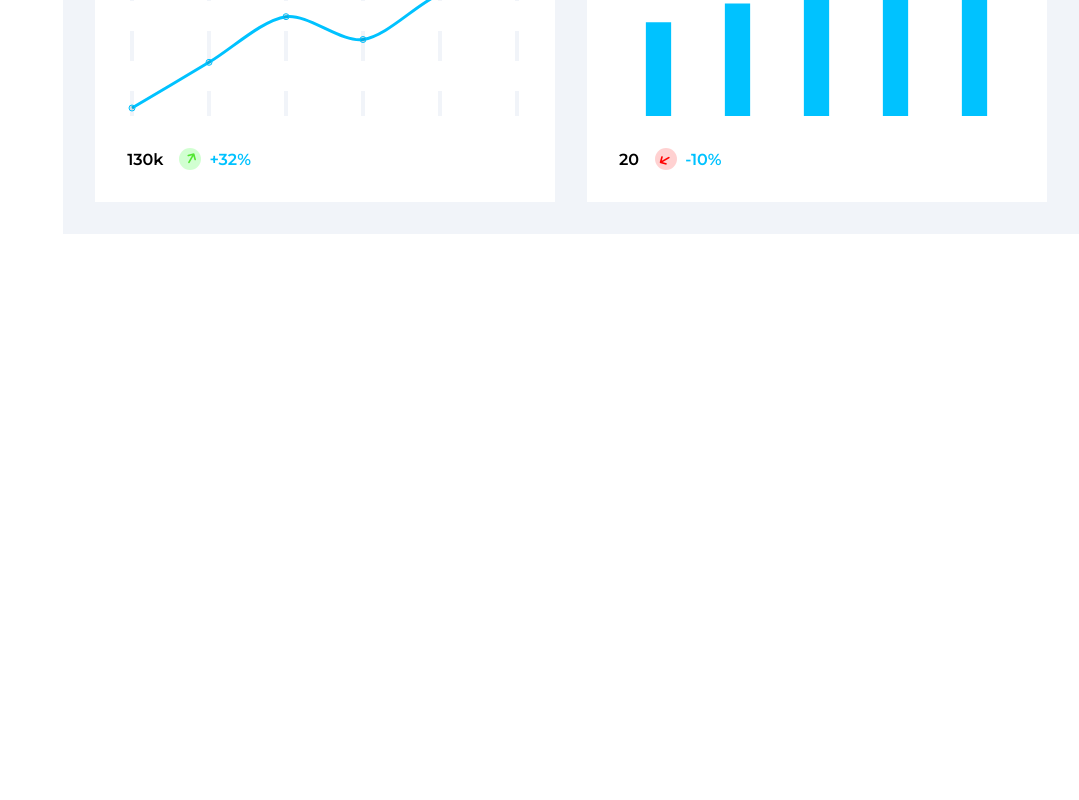
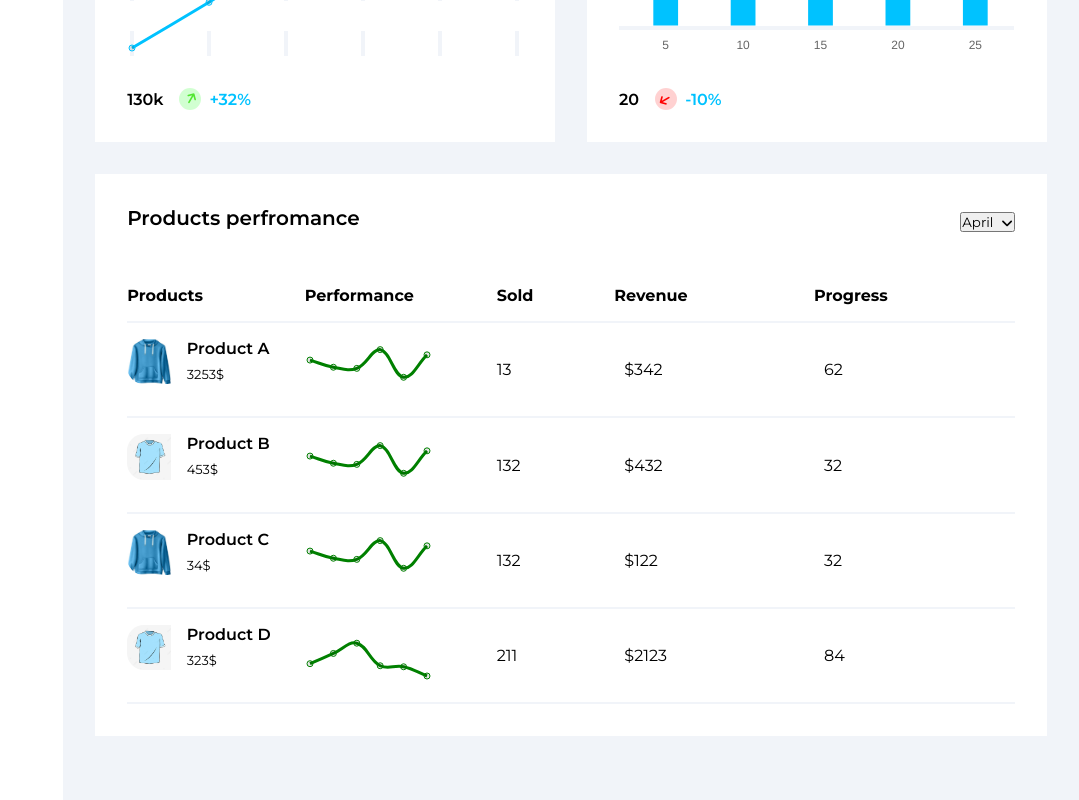
Before and after one commit to AbbassAshmar/Garbify-Admin, a React (Vite) app: page / in a window 1280 px wide. Shown: the part 1597-2397 px from the top of the page, without its empty margins (201-1280 px from the left). Before the commit the page ends 1831 px from the top, so only its background shows below. Built offline with nearby package versions, Linux system fonts and the light colour scheme.

Commit message:
created products performance table component and implemented part of it

```diff
--- /dev/null
+++ b/src/pages/Dashboard/components/CategoriesOverviewGraph/categories-overview-graph.jsx
@@ -0,0 +1,13 @@
+import styled from "styled-components";
+
+const Container = styled.div`
+
+
+`
+export default function CategoriesOverviewGraph(){
+    return (
+        <Container>
+
+        </Container>
+    )
+}
--- /dev/null
+++ b/src/pages/Dashboard/components/ProductsPerformanceTable/components/ProductCardHorizontal.jsx/product-card-horizontal.jsx
@@ -0,0 +1,53 @@
+import styled from "styled-components";
+
+const Container = styled.div`
+width:100%;
+display: flex;
+align-items: flex-start;
+gap:1rem;
+`
+
+const ImageContainer = styled.div`
+width:27%;
+aspect-ratio:1/1.04;
+position:relative;
+display:flex;
+max-width: 120px;
+`
+
+const Image = styled.img`
+object-fit: cover;
+width: 100%;
+height: 100%;
+margin:0;
+border-radius: 17px 0 0 17px;
+`
+const DetailsContainer = styled.div`
+    display: flex;
+    flex-direction: column;
+    justify-content: flex-start;
+    gap:.5rem;
+`
+const Name = styled.p`
+    font-size:var(--body);
+    font-weight:600;
+`
+const Price = styled.p`
+    font-size:var(--small-1);
+    font-weight:400;
+
+`
+
+export default function ProductCardHorizontal({image, name, price}){
+    return(
+        <Container>
+            <ImageContainer>
+                <Image src={image} alt={`product ${name} image`}/>
+            </ImageContainer>
+            <DetailsContainer>
+                <Name>{name}</Name>
+                <Price>{price}$</Price>
+            </DetailsContainer>
+        </Container>
+    )
+}
--- /dev/null
+++ b/src/pages/Dashboard/components/ProductsPerformanceTable/products-performance-table.jsx
@@ -0,0 +1,156 @@
+import styled from "styled-components";
+import { Line } from 'react-chartjs-2';
+import { Chart as ChartJS } from 'chart.js/auto';
+import TitleAndSubTitle from "../TitleAndSubTitle/title-and-subtitle";
+
+import cartoonShirt from "../../../../assets/cartoonShirt.jpg";
+import blueHoody from "../../../../assets/blueHoody.png";
+import ProductCardHorizontal from "./components/ProductCardHorizontal.jsx/product-card-horizontal";
+
+const Container = styled.div`
+gap:3rem;
+padding:2rem;
+display:flex;
+flex-direction: column;
+background-color: white;
+`
+const TitleMonthContainer = styled.div`
+width:100%;
+display: flex;
+align-items: center;
+justify-content: space-between;
+`
+const MonthButton = styled.button`
+display: flex;
+align-items: flex-end;
+gap:.5rem;
+`
+////// table ---------------------------
+const Table = styled.table`
+border-collapse: collapse;
+table-layout: fixed
+`;
+
+
+const TableHead = styled.thead`
+  border-bottom: 2px solid #F1F4F9;
+`;
+
+const TableRow = styled.tr`
+  border-bottom: 2px solid #F1F4F9;
+  padding-bottom:2rem;;
+`;
+
+const TableHeader = styled.th`
+  padding:0 1rem 1rem 0;
+  text-align: left;
+`;
+
+const TableCell = styled.td`
+  padding: 10px;
+  text-align: left;
+
+`;
+
+const LineGraphContainer = styled.div`
+  width: 10vw;
+`;
+
+const productsData = [
+  {
+    name : 'Product A',
+    image : blueHoody,
+    sold : 13,
+    revenue : '$342',
+    progress : 62,
+    price: 3253,
+    performance : [292,222,211,394,124,343] // sold last three months
+  },
+  {
+    name : 'Product B',
+    image : cartoonShirt,
+    sold : 132,
+    revenue : '$432',
+    price: 453,
+    progress : 32,
+    performance : [292,222,211,394,124,343] // sold last three months
+  },
+  {
+    name : 'Product C',
+    image : blueHoody,
+    sold : 132,
+    revenue : '$122',
+    price: 34,
+    progress : 32,
+    performance : [292,222,211,394,124,343] // sold last three months
+  },
+  {
+    name : 'Product D',
+    image : cartoonShirt,
+    sold : 211,
+    revenue : '$2123',
+    price: 323,
+    progress : 84,
+    performance : [12,22,32,10,9,0] // sold last three months
+  },
+]
+
+const chartOptions = {
+	aspectRatio: 1/.4 ,
+	responsive: true, // Make the chart responsive
+	elements: {
+	line: {
+		borderWidth: 3,
+		tension: 0.4
+	}
+	},
+	plugins: {
+		legend: {display: false},
+	},
+	scales: {
+		x: {display: false},
+		y: {display: false},
+	}
+};
+
+export default function ProductsPerformanceTable() {
+  return (
+    <Container>
+        <TitleMonthContainer>
+            <TitleAndSubTitle title={"Products perfromance"}/>
+            <MonthButton>
+                <p>April</p>
+                <i className="fa-solid fa-angle-down"/>
+            </MonthButton>
+        </TitleMonthContainer>
+        <Table>
+            <TableHead>
+                <TableRow>
+					<TableHeader>Products</TableHeader>
+					<TableHeader>Performance</TableHeader>
+					<TableHeader>Sold</TableHeader>
+					<TableHeader>Revenue</TableHeader>
+					<TableHeader>Progress</TableHeader>
+                </TableRow>
+            </TableHead>
+            <tbody>
+                {productsData.map((product, index) => (
+                    <TableRow key={index}>
+                        <TableCell style={{width:"20%",padding:"1rem 1rem 2rem 0"}}>
+                          <ProductCardHorizontal name={product.name} image={product.image} price={product.price} />
+                        </TableCell>
+                        <TableCell style={{width:"13%",padding:"0 4rem 0 0"}}>
+                            <LineGraphContainer>
+                                <Line data={{ labels: ['jan', 'feb', 'mar','apr','jun','jul'], datasets: [{ label:"performance",data: product.performance, fill: false, borderColor: 'green' }] }} options={chartOptions} />
+                            </LineGraphContainer>
+                        </TableCell>
+                        <TableCell style={{padding:"0"}}>{product.sold}</TableCell>
+                        <TableCell>{product.revenue}</TableCell>
+                        <TableCell>{product.progress}</TableCell>
+                    </TableRow>
+                ))}
+            </tbody>
+        </Table>
+    </Container>
+  );
+};
--- a/src/pages/Dashboard/components/ProductsSoldBarGraph/products-sold-bar-graph.jsx
+++ b/src/pages/Dashboard/components/ProductsSoldBarGraph/products-sold-bar-graph.jsx
@@ -53,8 +53,32 @@ const options = {
     responsive: true, // Make the chart responsive
     maintainAspectRatio: false,
     scales: {
-        x:{display:false},
-        y:{display:false}
+        y:{
+            display:true,
+            grid:{
+                drawBorder: false,
+                lineWidth:4,
+                color:'#F1F4F9',
+            },
+            border:{
+                display:false,
+            },
+            ticks: {
+                display: false,
+                stepSize:20,
+                beginAtZero: true
+            },
+        },
+        x: {
+            display: true,
+            grid: {
+                display: false
+            },
+            border:{
+                display:false,
+                dash: [30, 30],
+            },
+        }
     },
     plugins: {
         legend: {display: false},
--- /dev/null
+++ b/src/pages/Dashboard/components/SalesOverviewGraph/sales-overview-graph.jsx
@@ -0,0 +1,13 @@
+import styled from "styled-components";
+
+const Container = styled.div`
+
+
+`
+export default function SalesOverviewGraph(){
+    return (
+        <Container>
+
+        </Container>
+    )
+}
--- a/src/pages/Dashboard/components/VisitorsBarsGraph/visitors-bars-graph.jsx
+++ b/src/pages/Dashboard/components/VisitorsBarsGraph/visitors-bars-graph.jsx
@@ -18,12 +18,14 @@ const Content = styled.div`
 display:flex;
 align-items: stretch;
 justify-content: space-between;
+gap:1rem;
 `
 const TextContainer = styled.div`
+flex:1;
 display:flex;
 flex-direction: column;
 justify-content: flex-end;
-gap:4rem;
+gap:2rem;
 `
 
 
@@ -45,11 +47,12 @@ color:#A8AAAE;
 `
 const SummaryContainer = styled.div`
 display: flex;
+margin-bottom: 1rem;
 gap:1rem;
 flex-wrap:wrap;
 `
 const BarGraphContainr = styled.div`
-
+flex:1.4;
 `
 
 const data = {
@@ -74,8 +77,7 @@ const data = {
 
 const options = {
     responsive: true,
-    aspectRatio: 1/.7,
-    // maintainAspectRatio: false,
+    maintainAspectRatio: false,
     scales: {
         y: {display: false},
         x: {
--- a/src/pages/Dashboard/dashboard.jsx
+++ b/src/pages/Dashboard/dashboard.jsx
@@ -4,6 +4,9 @@ import SalesGraph from "./components/SalesGraph/sales-graph";
 import TrafficLineGraph from "./components/TrafficLineGraph/traffic-line-graph";
 import ProductsSoldBarGraph from "./components/ProductsSoldBarGraph/products-sold-bar-graph";
 import VisitorsBarsGraph from "./components/VisitorsBarsGraph/visitors-bars-graph";
+import ProductsPerformanceTable from "./components/ProductsPerformanceTable/products-performance-table";
+import CategoriesOverviewGraph from "./components/CategoriesOverviewGraph/categories-overview-graph";
+import SalesOverviewGraph from "./components/SalesOverviewGraph/sales-overview-graph";
 
 const Container = styled.div`
 background-color:var(--seconday-color);
@@ -30,6 +33,18 @@ justify-content:space-between;
 gap:2rem;
 flex:1;
 `
+const TableOverviewGraphs = styled.div`
+width: 100%;
+`
+const ProductsPerformanceTableContainer = styled.div`
+flex:1;
+`
+const OverviewGraphsContainer = styled.div`
+flex:1;
+gap:2rem;
+display: flex;
+flex-direction: column;
+`
 export default function Dashboard(){
     return(
         <Container>
@@ -39,7 +54,6 @@ export default function Dashboard(){
                 <div style={{flex:'1'}}>
                     <VisitorsBarsGraph />
                 </div>
-
                 <TrafficProductsContainer>
                     <div style={{flex:"1",minWidth:'0'}}>
                         <TrafficLineGraph />
@@ -48,8 +62,16 @@ export default function Dashboard(){
                         <ProductsSoldBarGraph />
                     </div>
                 </TrafficProductsContainer>
-
             </ExtraGraphs>
+            <TableOverviewGraphs>
+                <ProductsPerformanceTableContainer>
+                    <ProductsPerformanceTable />
+                </ProductsPerformanceTableContainer>
+                <OverviewGraphsContainer>
+                    <CategoriesOverviewGraph />
+                    <SalesOverviewGraph />
+                </OverviewGraphsContainer>
+            </TableOverviewGraphs>
         </Container>
     )
 }
```
Also changed, not shown: src/assets/blueHoody.png (added), src/assets/cartoonShirt.jpg (added).
